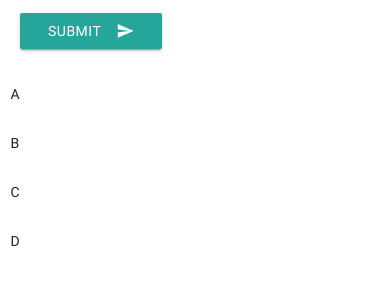
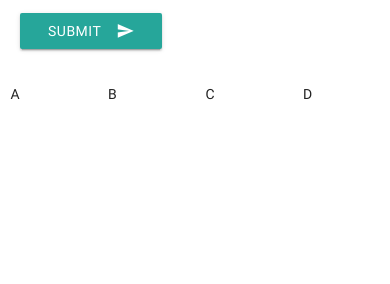
Before and after one commit to cabao/cabao.github.io, a plain HTML site: page materialize/first.html in a window 390 px wide. Shown: the part 312-596 px from the top of the page. Drawn offline with nearby package versions, Linux system fonts and the light colour scheme.

Commit message:
Test Responsive Grid

```diff
--- a/materialize/first.html
+++ b/materialize/first.html
@@ -99,10 +99,10 @@
 
 
   <div class="row">
-    <div class="col s12 m6 l3"><p>A</p></div>
-    <div class="col s12 m6 l3"><p>B</p></div>
-    <div class="col s12 m6 l3"><p>C</p></div>
-    <div class="col s12 m6 l3"><p>D</p></div>
+    <div class="col s3 m6 l3"><p>A</p></div>
+    <div class="col s3 m6 l3"><p>B</p></div>
+    <div class="col s3 m6 l3"><p>C</p></div>
+    <div class="col s3 m6 l3"><p>D</p></div>
   </div>
 
 
```
